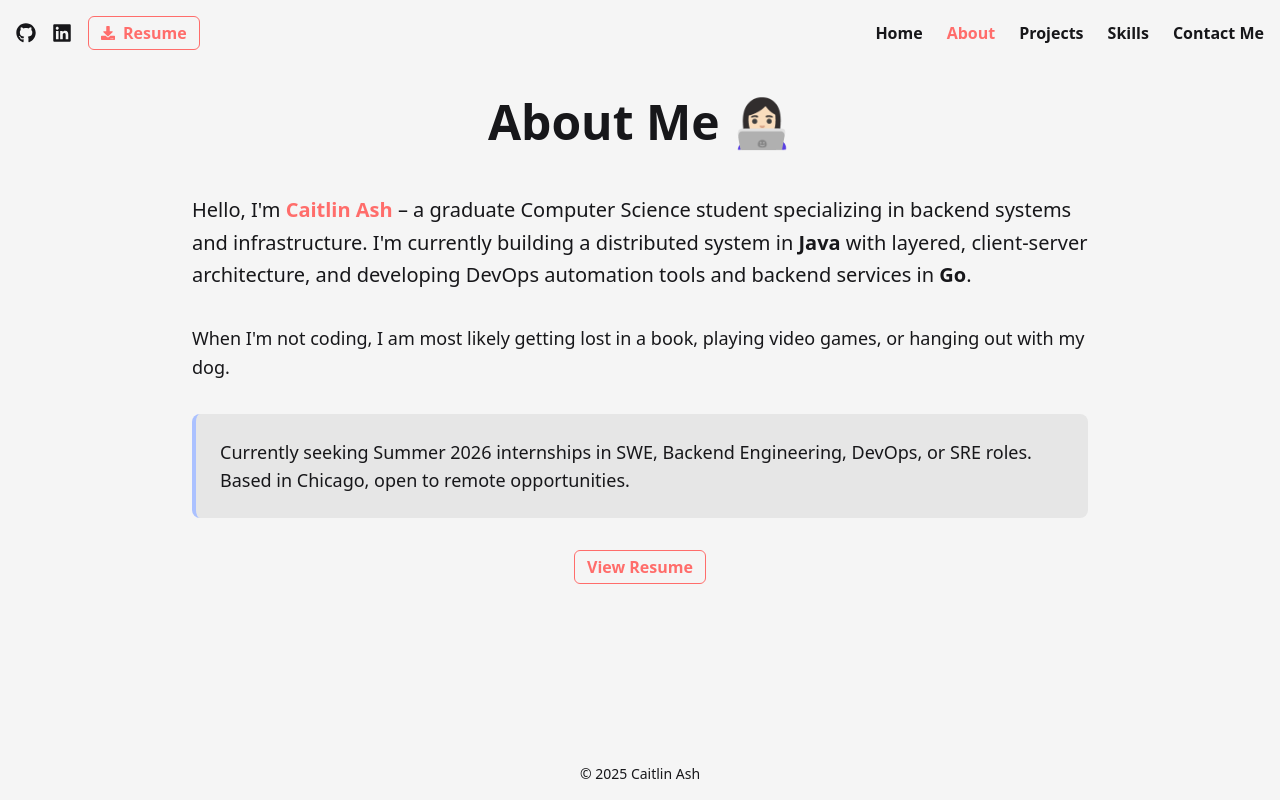
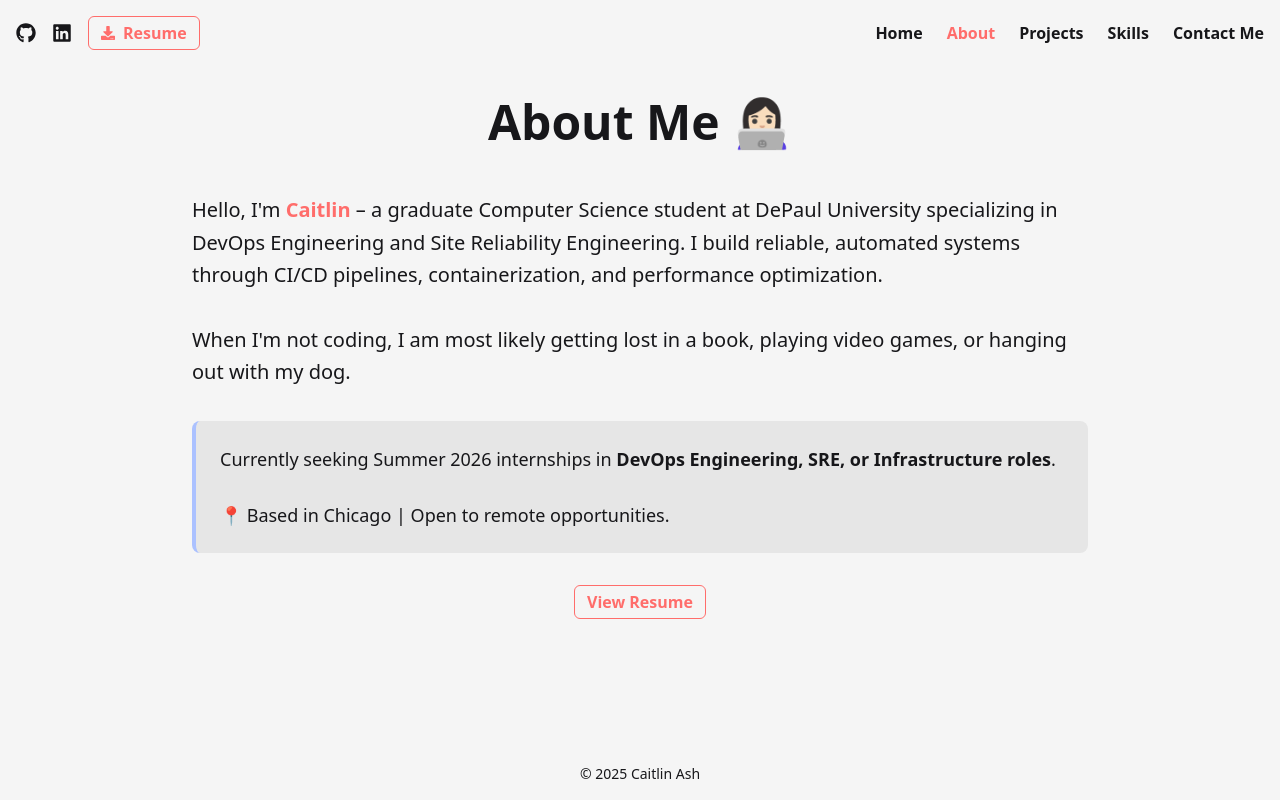
Before and after one commit to bycait27/portfolio, a Next.js app: page / in a window 1280 px wide. Both pictures are taken after a click on the button "About". Built offline with nearby package versions, Linux system fonts and the light colour scheme.

Commit message:
Update About, Home, and Projects sections

```diff
--- a/src/components/sections/About.jsx
+++ b/src/components/sections/About.jsx
@@ -12,21 +12,20 @@ export default function About() {
 
         <div className="prose prose-lg max-w-none">
           <p className="text-xl leading-relaxed mb-8 text-text-primary">
-            Hello, I&apos;m <span className="font-semibold text-text-secondary">Caitlin Ash</span> –
-            a graduate Computer Science student specializing in backend systems and infrastructure. I&apos;m currently
-            building a distributed system in <strong>Java</strong> with layered, client-server architecture, and
-            developing DevOps automation tools and backend services in <strong>Go</strong>.
+            Hello, I&apos;m <span className="font-semibold text-text-secondary">Caitlin</span> – a graduate Computer Science
+            student at DePaul University specializing in DevOps Engineering and Site Reliability Engineering. I build reliable,
+            automated systems through CI/CD pipelines, containerization, and performance optimization.
           </p>
 
-          <p className="text-lg leading-relaxed mb-8 text-text-primary">
+          <p className="text-xl leading-relaxed mb-8 text-text-primary">
             When I&apos;m not coding, I am most likely getting lost in a book, playing video games, or hanging out with
             my dog.
           </p>
 
           <div className="bg-background-secondary rounded-lg p-6 border-l-4 border-text-highlight">
             <p className="text-lg text-text-primary mb-0">
-              Currently seeking Summer 2026 internships in SWE, Backend Engineering, DevOps, or SRE roles.
-              Based in Chicago, open to remote opportunities.
+              Currently seeking Summer 2026 internships in <strong>DevOps Engineering, SRE, or Infrastructure roles</strong>. <br></br><br></br>
+              📍 Based in Chicago | Open to remote opportunities.
             </p>
           </div>
 
--- a/src/components/sections/Home.jsx
+++ b/src/components/sections/Home.jsx
@@ -2,10 +2,10 @@ export default function Home() {
     return (
         <div className="flex flex-col justify-center items-center text-3xl sm:text-4xl md:text-5xl lg:text-6xl text-text-primary font-bold p-4 sm:p-8">
             <p className="p-2 sm:p-4 text-center">I&apos;m Caitlin Ash 👋🏻</p>
-            <p className="p-2 sm:p-4 text-center">a <span className="bg-text-highlight rounded-md p-2">Software Engineer</span></p>
+            <p className="p-2 sm:p-4 text-center">a <span className="bg-text-highlight rounded-md p-2">DevOps & SRE Engineer</span></p>
             <div className="flex flex-wrap m-4 sm:m-10 justify-center items-center max-w-xs sm:max-w-lg">
                 <p className="text-lg sm:text-xl md:text-2xl text-center">
-                    and graduate CS student building backend systems and infrastructure
+                    and graduate CS student building reliable, automated infrastructure
                 </p>
             </div>
         </div>
--- a/src/components/sections/Projects.jsx
+++ b/src/components/sections/Projects.jsx
@@ -3,18 +3,18 @@ import SectionHeader from '../ui/SectionHeader';
 
 const projectData = [
     {
-        projectTitle: 'Distributed File Retrieval Engine',
-        projectDescription: 'Multi-threaded distributed system for concurrent document indexing. Processes 2.0 GB at ~54 MB/s using Java socket programming and thread-safe data structures.',
+        projectTitle: 'Distributed File Retrieval System',
+        projectDescription: 'High-performance distributed system achieving ~54 MB/s throughput with concurrent architecture and performance optimization',
         viewCode: 'https://github.com/bycait27/dist-file-retrieval-engine',
         viewApp: '',
-        tech: ['Java', 'Multi-threading', 'Socket Programming', 'Concurrency', 'Client-Server Architecture']
+        tech: ['Java', 'Distributed Systems', 'Performance Optimization', 'System Administration', 'Networking']
     },
     {
         projectTitle: 'The Tech Blog',
-        projectDescription: 'Full-stack blogging platform with automated CI/CD pipeline and Docker containerization. Features authentication, post management, and real-time commenting.',
+        projectDescription: 'Automated CI/CD pipeline with GitHub Actions, Docker containerization, multi-container orchestration, and 86% test coverage',
         viewCode: 'https://github.com/bycait27/tech-blog',
         viewApp: 'https://the-tech-blog7-f8ee982770ad.herokuapp.com/',
-        tech: ['JavaScript', 'Node.js', 'Express', 'MySQL', 'Docker', 'GitHub Actions (CI/CD)']
+        tech: ['JavaScript', 'Docker', 'GitHub Actions (CI/CD)', 'Automation', 'DevOps', 'Continuous Deployment']
     },
     // {
     //     projectTitle: 'Text Editor',
```
